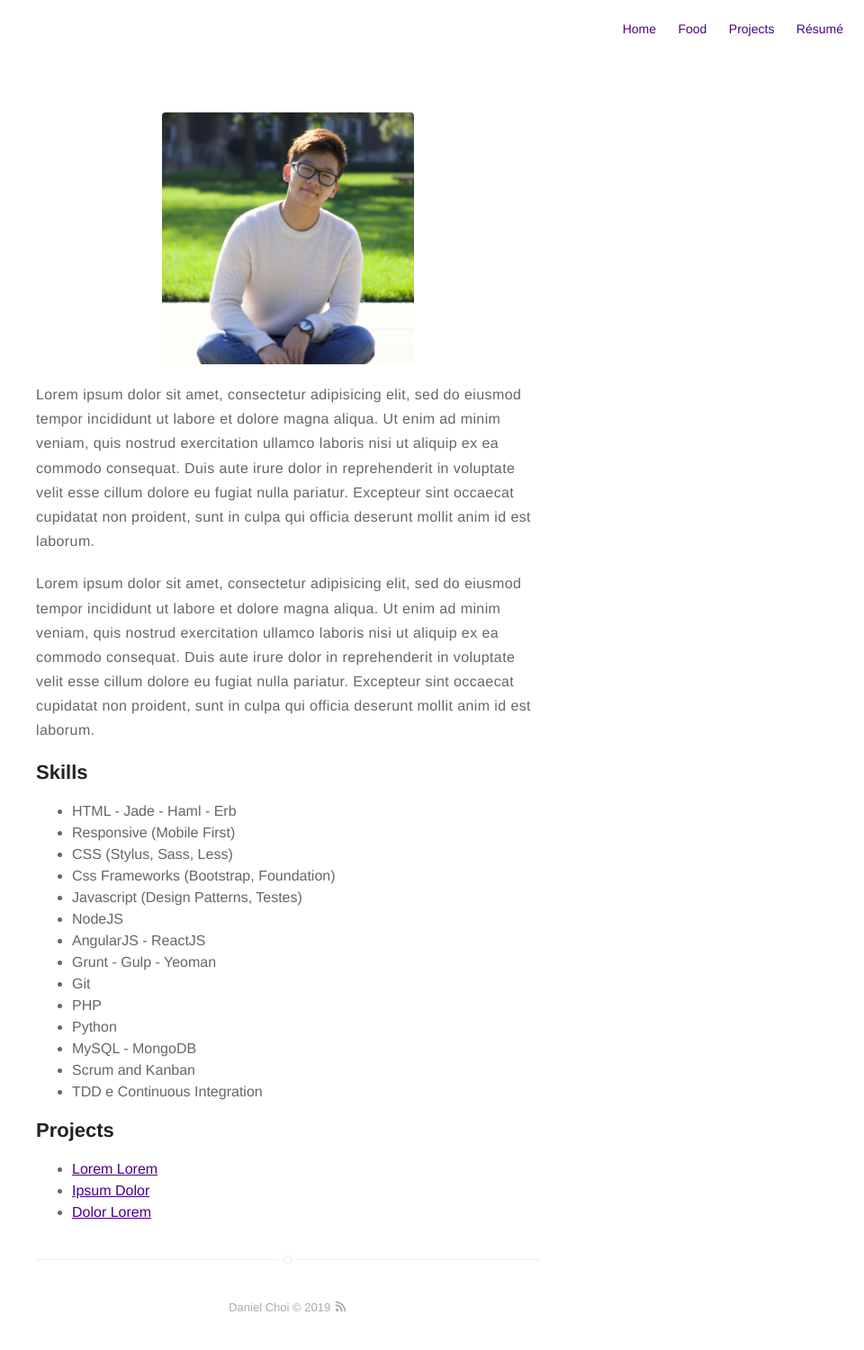
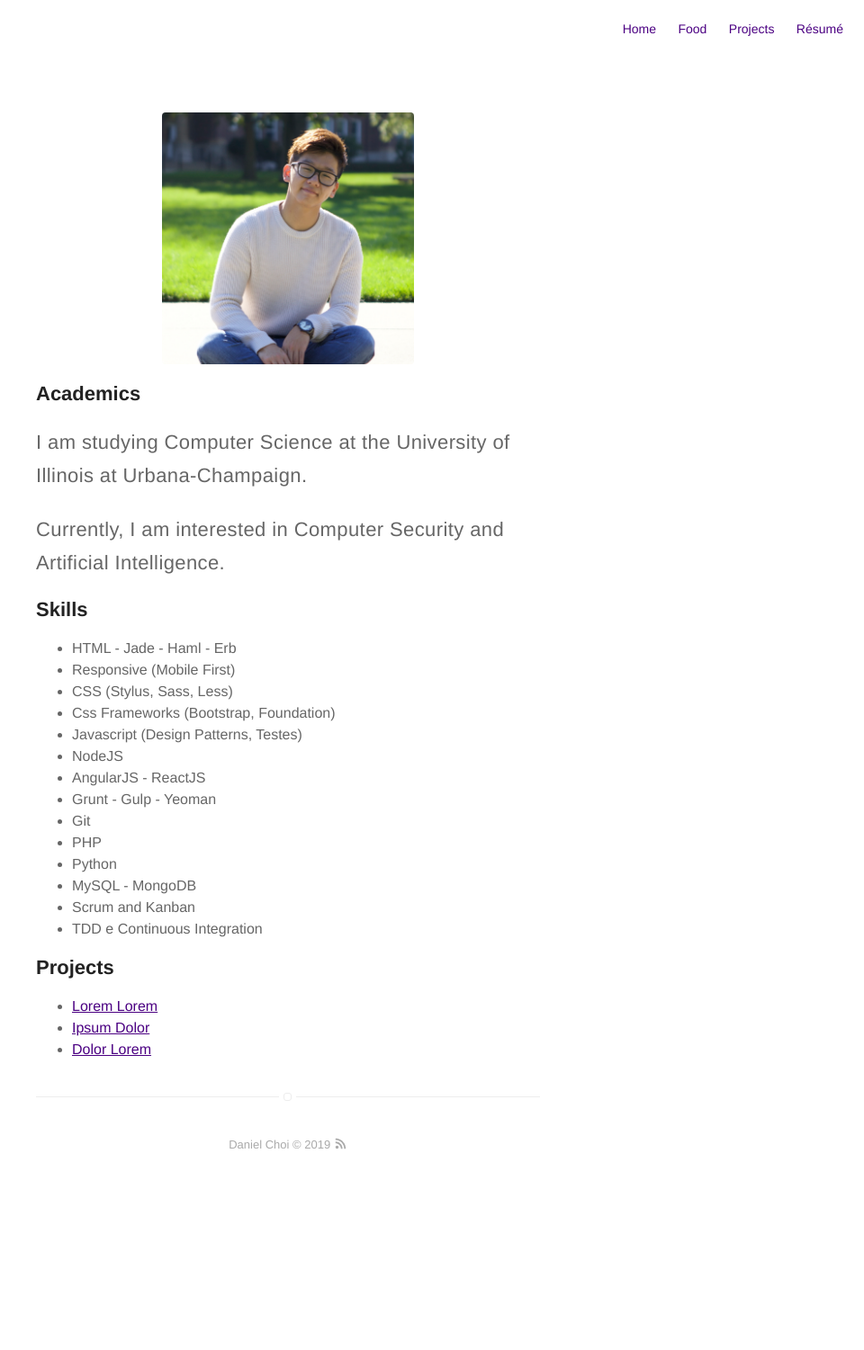
Before and after one commit to choiboy98/choiboy98.github.io, a Jekyll site: the page built from about.md, in a window 1280 px wide. Shown: the whole page at 90% size, without its empty margins (320-1280 px from the left). Built offline with Jekyll 4.4.1, drawn with Linux system fonts in a browser that asks for light colours; after the commit the page ends 1320 px from its top, so only the background shows below that.

Commit message:
academics

```diff
--- a/about.md
+++ b/about.md
@@ -4,19 +4,11 @@ layout: page
 ---
 ![Profile Image]({{ site.url }}/{{ site.picture }})
 
-<p>Lorem ipsum dolor sit amet, consectetur adipisicing elit, sed do eiusmod
-tempor incididunt ut labore et dolore magna aliqua. Ut enim ad minim veniam,
-quis nostrud exercitation ullamco laboris nisi ut aliquip ex ea commodo
-consequat. Duis aute irure dolor in reprehenderit in voluptate velit esse
-cillum dolore eu fugiat nulla pariatur. Excepteur sint occaecat cupidatat non
-proident, sunt in culpa qui officia deserunt mollit anim id est laborum.</p>
+<h2>Academics<h2>
 
-<p>Lorem ipsum dolor sit amet, consectetur adipisicing elit, sed do eiusmod
-tempor incididunt ut labore et dolore magna aliqua. Ut enim ad minim veniam,
-quis nostrud exercitation ullamco laboris nisi ut aliquip ex ea commodo
-consequat. Duis aute irure dolor in reprehenderit in voluptate velit esse
-cillum dolore eu fugiat nulla pariatur. Excepteur sint occaecat cupidatat non
-proident, sunt in culpa qui officia deserunt mollit anim id est laborum.</p>
+<p>I am studying Computer Science at the University of Illinois at Urbana-Champaign.</p>
+
+<p>Currently, I am interested in Computer Security and Artificial Intelligence.</p>
 
 <h2>Skills</h2>
 
```
